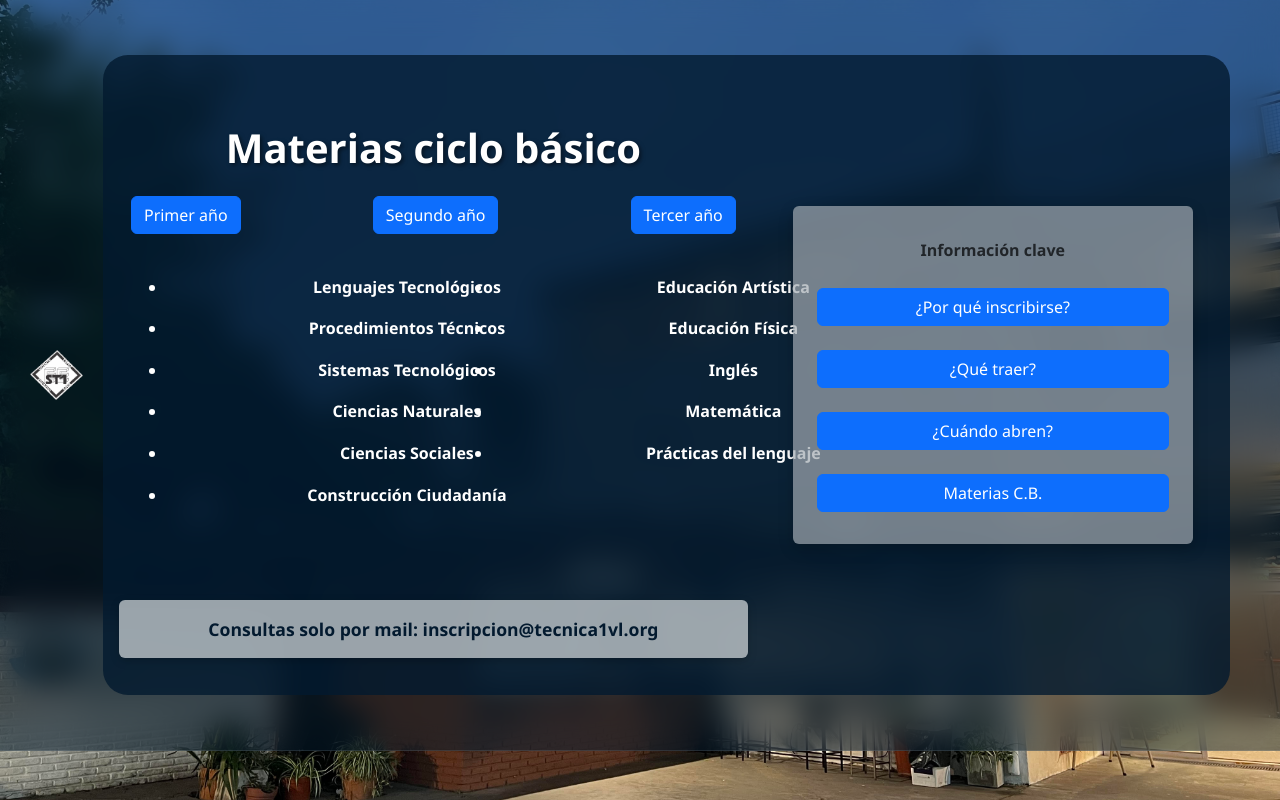
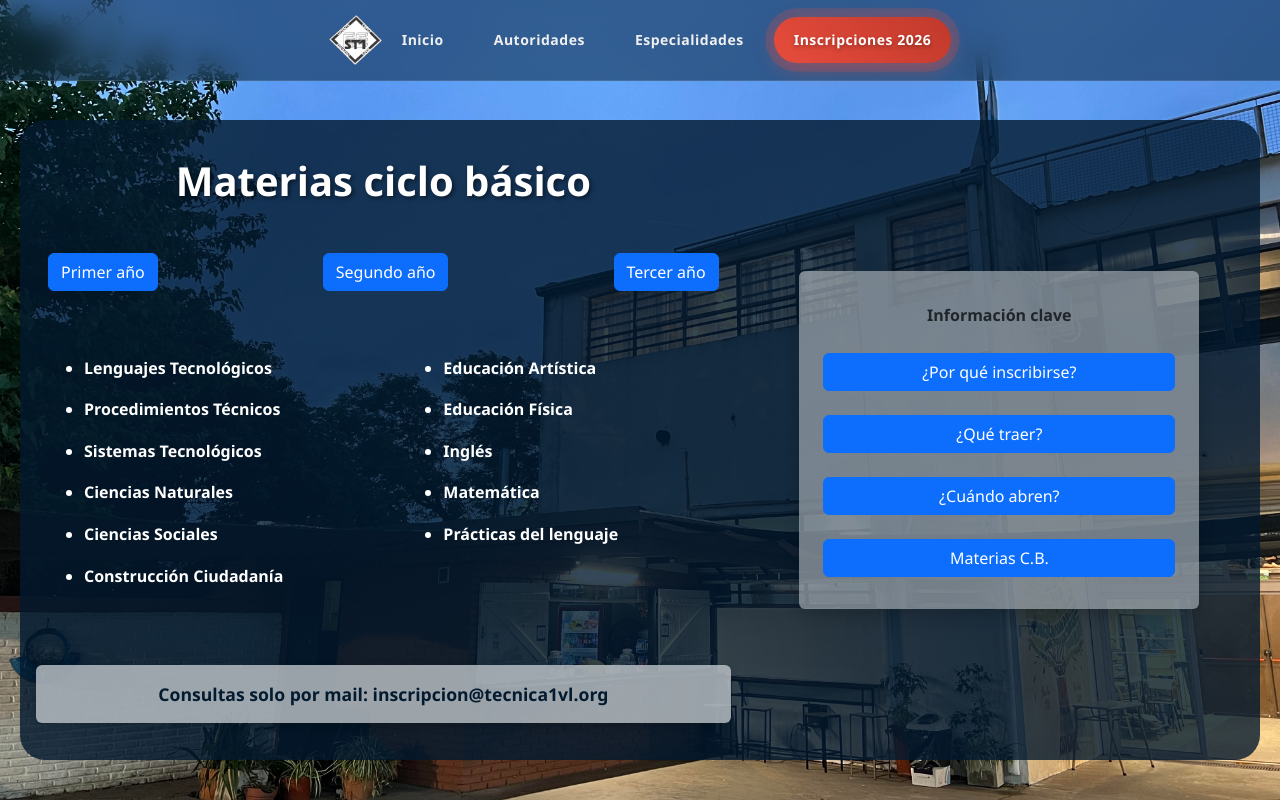
Before and after one commit to thiago-salaberry/WEB_INSTITUSIONAL, a PHP site: page /html/inscripciones.html in a window 1280 px wide. Run offline with PHP 8.4, Linux system fonts and the light colour scheme.

Commit message:
Correciones de la combinacion con el responsive de inscripciones

```diff
--- a/css/inscripciones.css
+++ b/css/inscripciones.css
@@ -85,7 +85,6 @@ li{
 ======================================== */
 #main-content {
     animation: fade-in-main-content 1s ease-in-out;
-    text-align: center;
 }
 
 #main-content h2 {
@@ -123,7 +122,6 @@ li{
 
 .data-container{
     height: 80%;
-    padding: 2rem 0 1rem;
 }
 
 #school-email{
@@ -147,6 +145,10 @@ li{
 
 .grade_subject{
     height: 20rem;
+}
+
+#neccesary_things{
+    padding: 0;
 }
 
 @keyframes fade-in-main-content {
--- a/html/inscripciones.html
+++ b/html/inscripciones.html
@@ -36,7 +36,56 @@
                     </a>
                 </div>
             </div>
+            <!-- Botón hamburguesa (solo visible en mobile) -->
+            <button class="hamburger" id="hamburgerBtn" aria-label="Abrir menú">
+                <span></span>
+                <span></span>
+                <span></span>
+            </button>
+            <!-- Menú móvil lateral -->
+            <nav class="mobile-menu" id="mobileMenu">
+                <button class="close-btn" id="closeMobileMenu" aria-label="Cerrar menú">
+                    <i class="fas fa-times"></i>
+                </button>
+                <a href="#inicio" class="menu-btn" data-section="inicio">Inicio</a>
+                <a href="html/autoridades.html" class="menu-btn" data-section="autoridades">Autoridades</a>
+                <a href="html/especialidades.html" class="menu-btn" data-section="especialidades">Especialidades</a>
+                <a href="html/inscripciones.html" class="menu-btn inscripciones-btn" data-section="inscripciones">Inscripciones 2026</a>
+                <div class="mobile-social">
+                    <a href="#" class="social-link">
+                        <i class="fab fa-facebook-f"></i>
+                    </a>
+                    <a href="#" class="social-link">
+                        <i class="fab fa-instagram"></i>
+                    </a>
+                    <a href="#" class="social-link">
+                        <i class="fab fa-twitter"></i>
+                    </a>
+                    <a href="#" class="social-link">
+                        <i class="fab fa-youtube"></i>
+                    </a>
+                </div>
+            </nav>
+            <!-- Overlay para cerrar menú -->
+            <div class="mobile-menu-overlay" id="mobileMenuOverlay"></div>
 
+            <!-- Menú principal -->
+            <nav class="main-menu">
+                <a href="#inicio" class="menu-btn" data-section="inicio">
+                    <span>Inicio</span>
+                </a>
+                <a href="html/autoridades.html" class="menu-btn" data-section="autoridades">
+                    <span>Autoridades</span>
+                </a>
+                <a href="html/especialidades.html" class="menu-btn" data-section="especialidades">
+                    <span>Especialidades</span>
+                </a>
+                <a href="html/inscripciones.html" class="menu-btn inscripciones-btn" data-section="inscripciones">
+                    <span>Inscripciones 2026</span>
+                </a>
+            </nav>
+        </div>
+    </header>
     <main>
         <div class="inscription-container container-xxl">
             <div class="row h-100">
@@ -48,9 +97,9 @@
                         </div>
                     </div>
                     <!-- Qué traer -->
-                     <div class="data-container d-none align-items-center justify-content-start flex-lg-column">
+                     <div id="neccesary_things_container" class="data-container d-none justify-content-start flex-lg-column">
                          <h2 class="data_header">¿Qué traer?</h2>
-                         <ul>
+                         <ul id="neccesary_things" class="h-100 d-flex justify-content-between flex-lg-column">
                             <li>Constancia de 6to grado aprobado (que diga sin adeudar materias).</li>
                             <li>Fotocopia de partida de nacimiento y de las vacunas aplicadas al alumno.</li>
                             <li>Original y fotocopias del D.N.I. del alumno y de cada uno de los padres.</li>
--- a/scripts/inscripciones.js
+++ b/scripts/inscripciones.js
@@ -37,8 +37,8 @@ function show_container(container_index){
 
 why_button.onclick = function(){show_container(0);};
 things_button.onclick = function(){show_container(1);};
-when_button.onclick = function(){show_container(2);};
-subjects_button.onclick = function(){show_container(3);};
+subjects_button.onclick = function(){show_container(2);};
+when_button.onclick = function(){show_container(3);};
 
 button_subjects[0].onclick = function(){show_list(0);};
 button_subjects[1].onclick = function(){show_list(1);};
```
Lines whose indentation alone changed are shown as unchanged.
